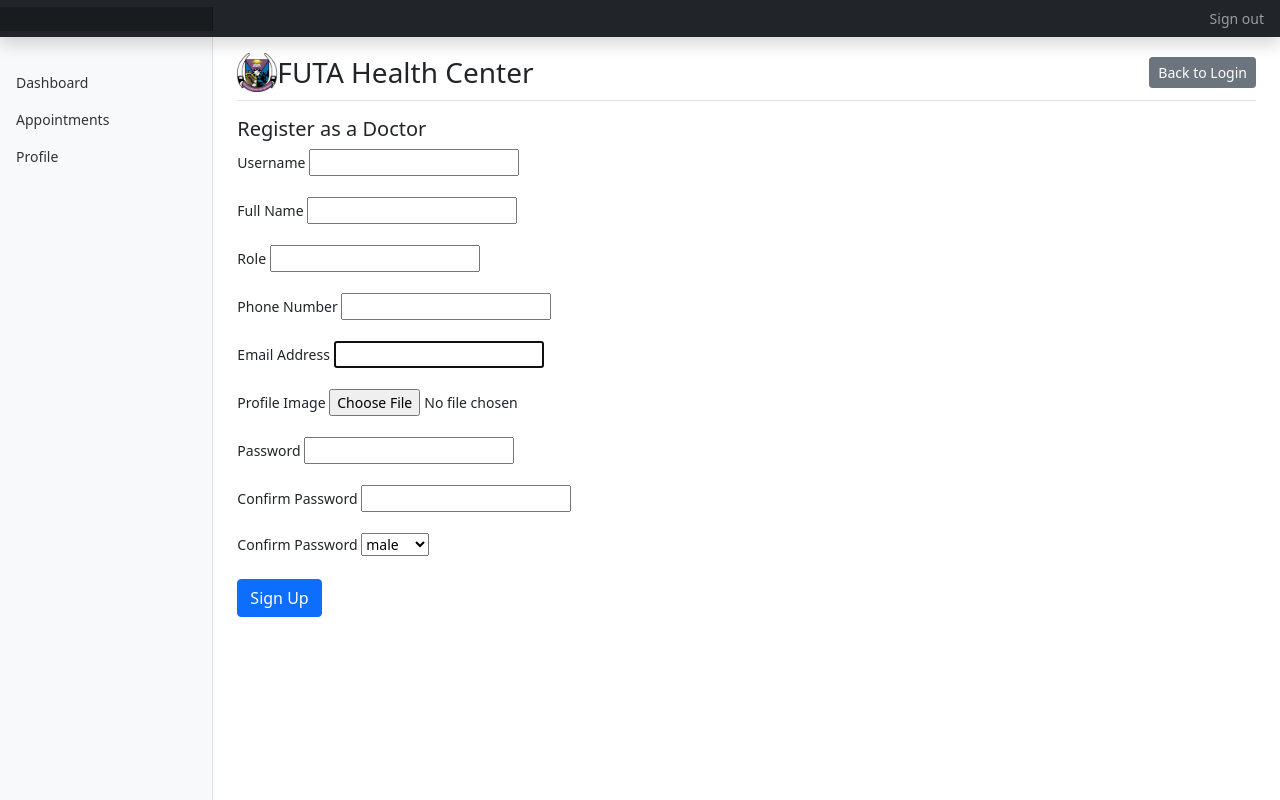
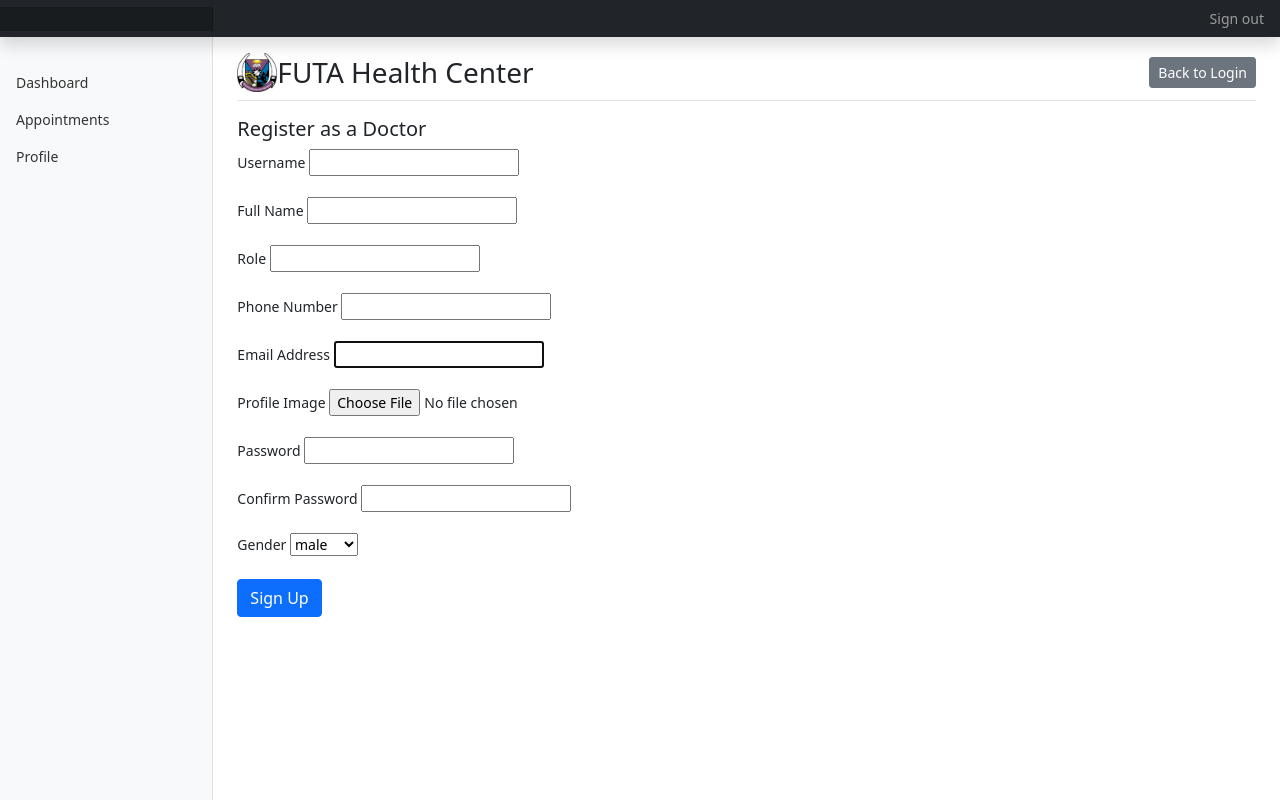
Before and after one commit to Presch-hue/precious, a Django app: page /doctor/signup/ in a window 1280 px wide. Run offline with Django 5.2, Linux system fonts and the light colour scheme; some libraries are stand-ins or nearby versions.

Commit message:
Update signup.html

```diff
--- a/templates/doctor/signup.html
+++ b/templates/doctor/signup.html
@@ -135,7 +135,7 @@
       </div>
 
       <div class="mb-3">
-        <label for="id_password2" class="form-label">Confirm Password</label>
+        <label for="id_password2" class="form-label">Gender</label>
         {{ form.gender }}
         <!-- {% if form.password2.errors %}
           <div class="text-danger">
```
